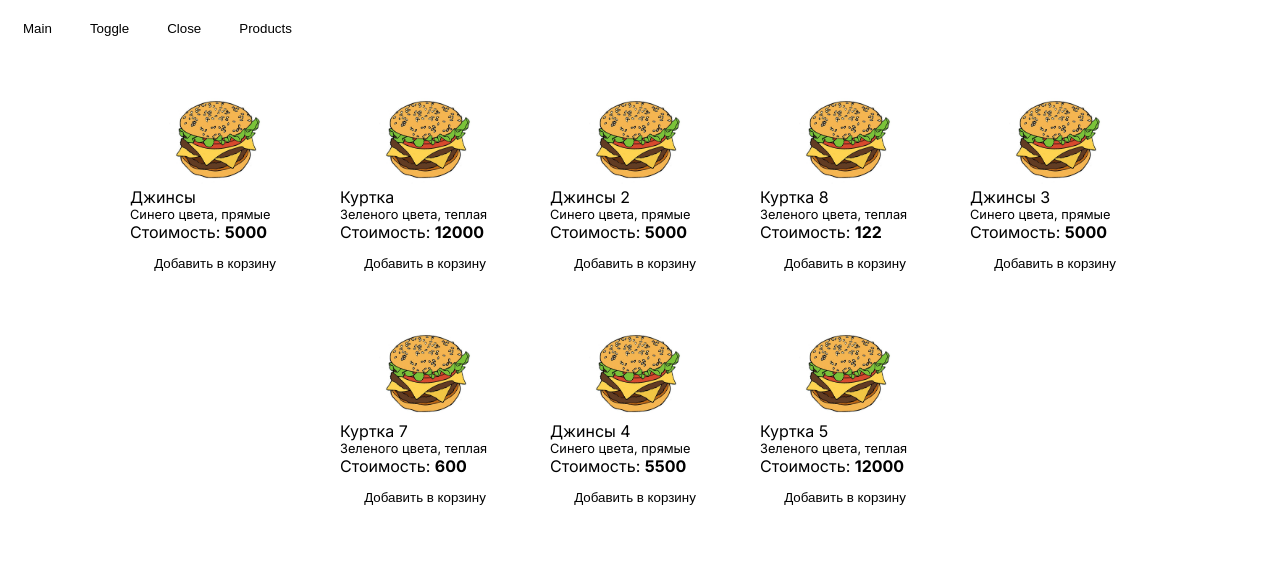
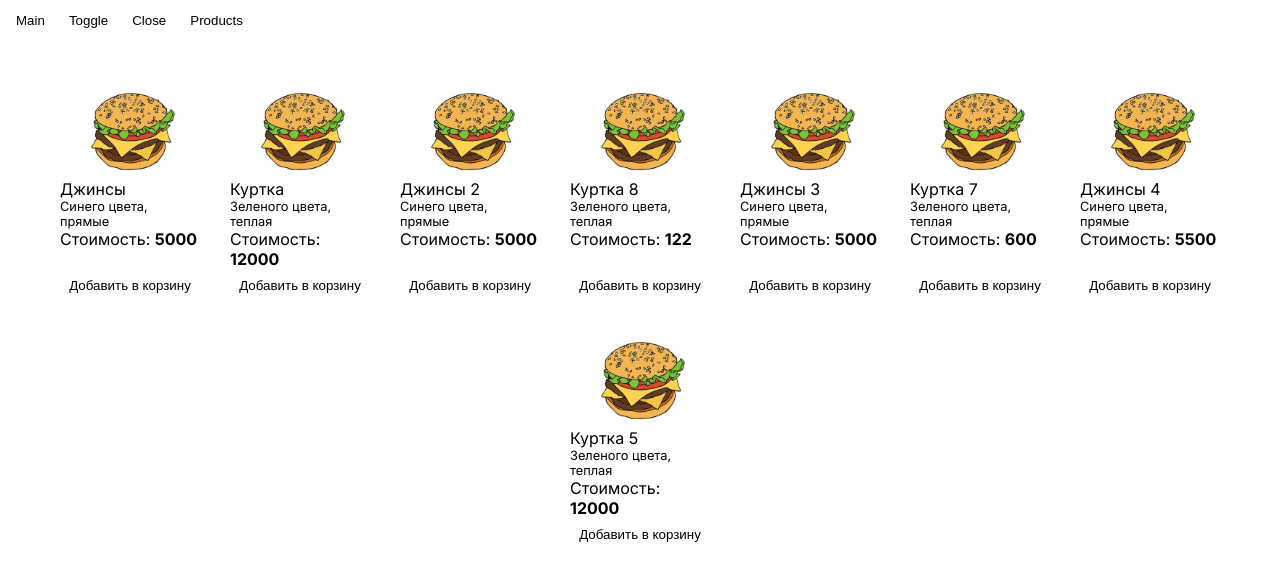
Before and after one commit to Stonek79/tg-front-shop, a Next.js app: page /products in a window 1280 px wide. Shown: the top 580 px of the page. Built offline with nearby package versions, Linux system fonts and the light colour scheme.

Commit message:
next develop

```diff
--- a/src/app/container.module.css
+++ b/src/app/container.module.css
@@ -3,6 +3,8 @@
     flex-direction: column;
     position: absolute;
     width: 100%;
+    justify-content: space-between;
+    align-items: center;
 }
 
 .container {
--- a/src/app/globals.css
+++ b/src/app/globals.css
@@ -56,12 +56,3 @@ body {
   color: var(--tg-theme-text-color);
   background: var(--tg-theme-bg-color);
 }
-
-main {
-  display: flex;
-  flex-direction: column;
-  justify-content: space-between;
-  align-items: center;
-  padding: 8px;
-  min-height: calc(100vh - 40px);
-}
--- a/src/app/layout.tsx
+++ b/src/app/layout.tsx
@@ -21,16 +21,14 @@ export default function RootLayout({
   return (
     <html lang="en">
       <body className={inter.className}>
-      <main>
+          <main className={styles.mainLayout}>
               <Script
                   async
                   src="https://telegram.org/js/telegram-web-app.js"
                   strategy="beforeInteractive"
               />
-      <div className={styles.mainLayout}>
               <Header/>
               <div className={styles.container}>{children}</div>
-      </div>
           </main>
       </body>
     </html>
--- a/src/components/Button/Button.module.css
+++ b/src/components/Button/Button.module.css
@@ -1,5 +1,5 @@
 .button {
-    padding: 10px 15px;
+    padding: 5px 8px;
     background: var(--tg-theme-button-color);
     color: var(--tg-theme-button-text-color);
     border-radius: 4px;
--- a/src/components/Header/Header.module.css
+++ b/src/components/Header/Header.module.css
@@ -9,7 +9,7 @@
     gap: 8px;
     padding: 0 8px;
     box-shadow: 0 0 10px var(--tg-theme-secondary-bg-color);
-    background: var(--tg-theme-bg-color);
+    background: var(--tg-theme-hint-color);
 }
 
 .username {
--- a/src/components/Header/Header.tsx
+++ b/src/components/Header/Header.tsx
@@ -3,7 +3,6 @@
 import styles from "./Header.module.css";
 import {useTgApp} from "@/lib/hooks/useTgApp";
 import {Button} from "@/components/Button/Button";
-import Link from "next/link";
 import {useRouter} from "next/navigation";
 
 export const Header = () => {
@@ -22,6 +21,7 @@ export const Header = () => {
         }
     }
 
+    // TODO fix sticky header
     return (
         <nav className={styles.header}>
             <Button onClick={() => router.push('/')}>Main</Button>
--- a/src/components/ProductItem/ProductItem.module.css
+++ b/src/components/ProductItem/ProductItem.module.css
@@ -4,7 +4,7 @@
     border-radius: 4px;
     border: 1px solid var(--tg-theme-button-color);
     padding: 15px;
-    width: 200px;
+    max-width: 170px;
 }
 
 .productItem {
--- a/src/components/ProductsList/ProductsList.module.css
+++ b/src/components/ProductsList/ProductsList.module.css
@@ -5,8 +5,6 @@
 }
 
 .item {
-    margin-right: 10px;
-    margin-bottom: 10px;
     justify-content: space-between;
     gap: 4px;
 }
```
Lines whose indentation alone changed are shown as unchanged.
